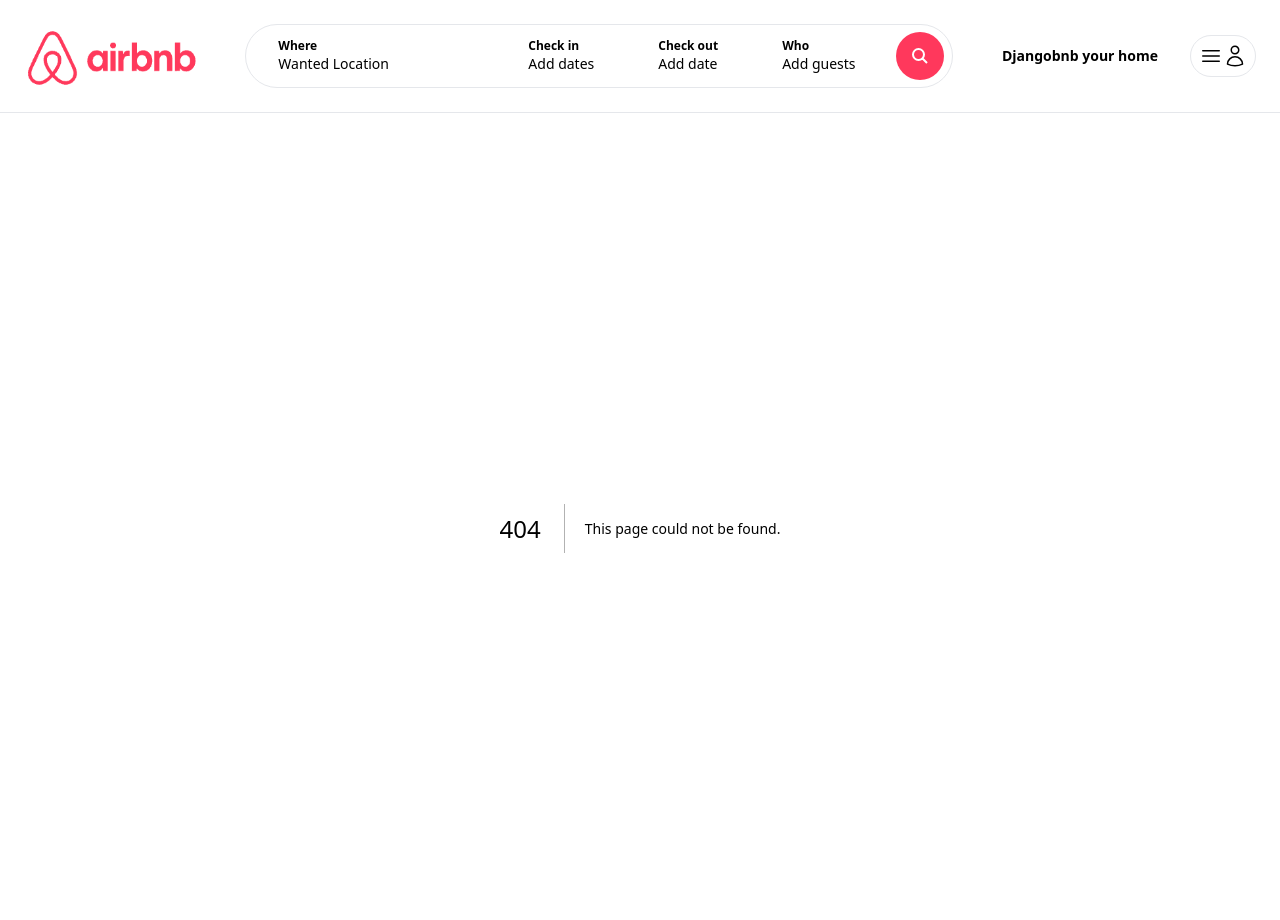
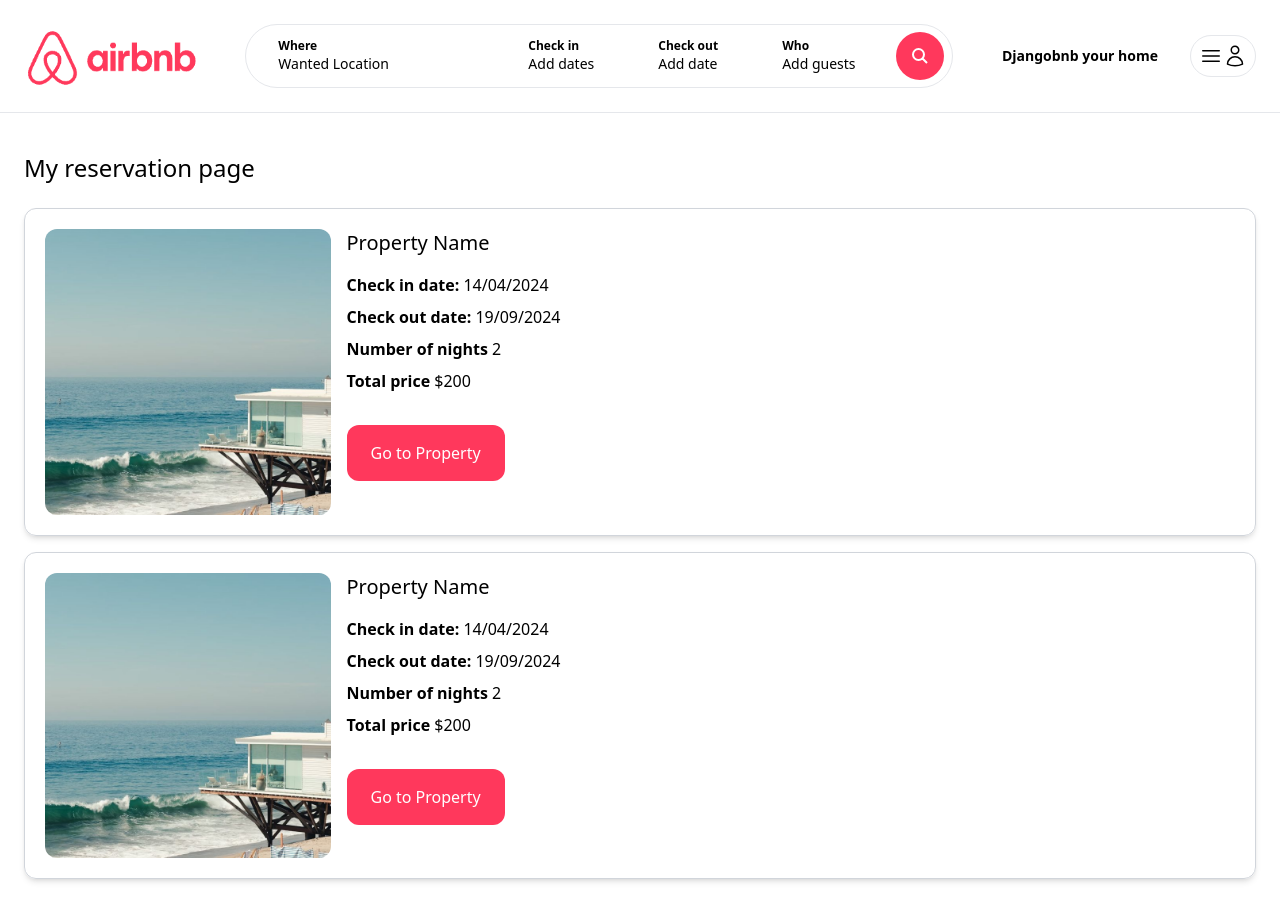
Before and after one commit to Star7-jpg/djangobnb, a Next.js app: page /myreservations in a window 1280 px wide. Before the commit this address had no page. Shown: the top 920 px of the page. Built offline with nearby package versions, Linux system fonts and the light colour scheme.

Commit message:
07 My reservations

```diff
--- /dev/null
+++ b/app/myreservations/page.tsx
@@ -0,0 +1,65 @@
+import Image from "next/image";
+
+const MyReservationsPage = () => {
+    return(
+        <main className="max-w-[1500px] mx-auto px-6 pb-6">
+            <h1 className="my-6 text-2xl">My reservation page</h1>
+
+            <div className="space-y-4">
+
+                    <div className="p-5 grid grid-cols-1 md:grid-cols-4 gap-4 shadow-md border border-gray-300 rounded-xl">
+                        <div className="col-span-1">
+                            <div className="relative overflow-hidden aspect-square rounded-xl">
+                                <Image
+                                    fill
+                                    src="/beach_1.jpg"
+                                    className="hover:scale-110 object-cover transition h-full w-full"
+                                    alt="Beach House"
+                                />
+                            </div>
+                        </div>
+
+                        <div className="col-span-1 md:col-span-3">
+                            <h2 className="mb-4  text-xl">Property Name</h2>
+
+                            <p className="mb-2"><strong>Check in date: </strong>14/04/2024</p>
+                            <p className="mb-2"><strong>Check out date: </strong>19/09/2024</p>
+                            <p className="mb-2"><strong>Number of nights </strong>2</p>
+                            <p className="mb-2"><strong>Total price </strong>$200</p>
+
+                            <div className="mt-6 inline-block cursor-pointer py-4 px-6 bg-airbnb text-white rounded-xl">Go to Property</div>
+
+                        </div>
+                    </div>
+
+                    <div className="p-5 grid grid-cols-1 md:grid-cols-4 gap-4 shadow-md border border-gray-300 rounded-xl">
+                        <div className="col-span-1">
+                            <div className="relative overflow-hidden aspect-square rounded-xl">
+                                <Image
+                                    fill
+                                    src="/beach_1.jpg"
+                                    className="hover:scale-110 object-cover transition h-full w-full"
+                                    alt="Beach House"
+                                />
+                            </div>
+                        </div>
+
+                        <div className="col-span-1 md:col-span-3">
+                            <h2 className="mb-4  text-xl">Property Name</h2>
+
+                            <p className="mb-2"><strong>Check in date: </strong>14/04/2024</p>
+                            <p className="mb-2"><strong>Check out date: </strong>19/09/2024</p>
+                            <p className="mb-2"><strong>Number of nights </strong>2</p>
+                            <p className="mb-2"><strong>Total price </strong>$200</p>
+
+                            <div className="mt-6 inline-block cursor-pointer py-4 px-6 bg-airbnb text-white rounded-xl">Go to Property</div>
+
+                        </div>
+                    </div>
+
+            </div>
+        </main>
+    )
+}
+
+export default MyReservationsPage;
```
